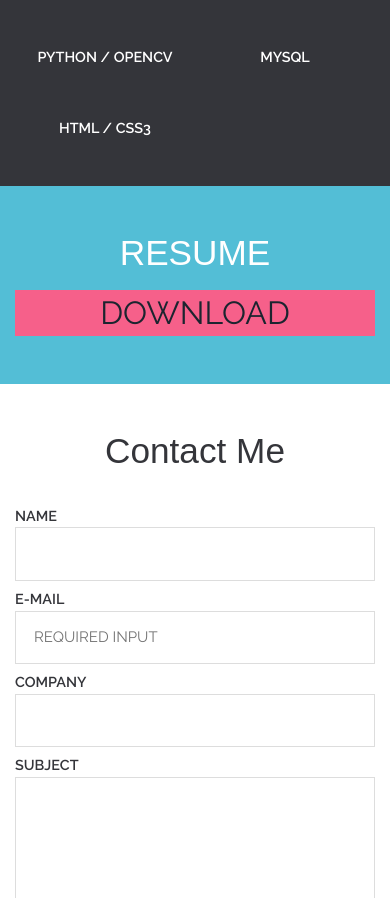
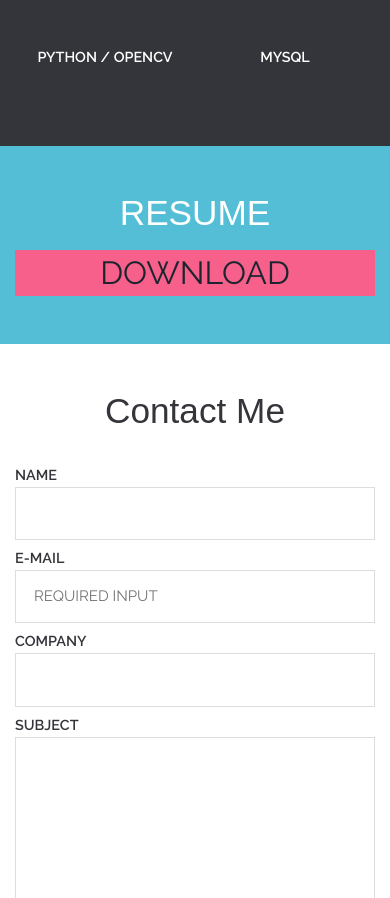
Before and after one commit to redhat125/redhat125.github.io, a plain HTML site: page index.html in a window 390 px wide. Shown: the part 2592-3490 px from the top of the page. Drawn offline with Linux system fonts and the light colour scheme; files whose address does not match are found by name; a web font is replaced by a local one.

Commit message:
removed HTML/css from skills

```diff
--- a/index.html
+++ b/index.html
@@ -151,10 +151,6 @@
 						<div class="circle" id="circles-4"></div>
 						<p>MySql</p>
 					</div>
-					<div class="col-md-2 skills-grid text-center">
-						<div class="circle" id="circles-6"></div>
-						<p>Html / CSS3</p>
-					</div>
 					<div class="clearfix"> </div>
 		</div>
 	</div>
```
